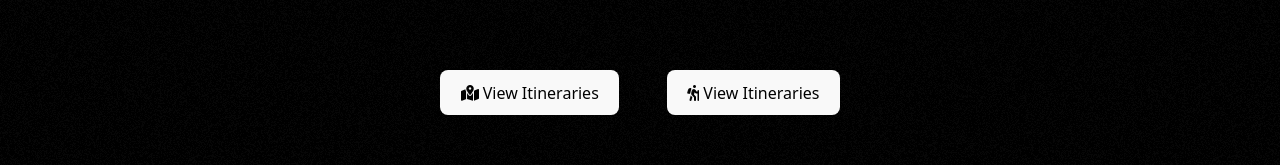
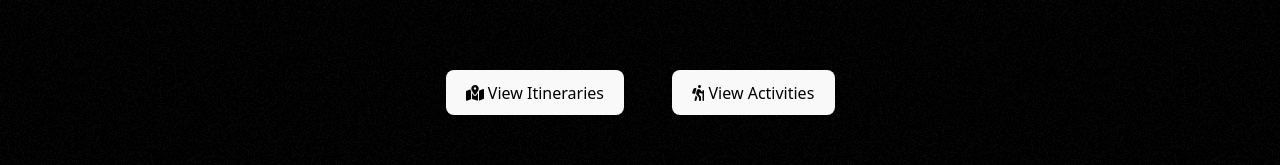
Before and after one commit to Vassa94/mytinerary-IgnacioVassallo, a React (Vite) app: page /destination/1 in a window 1280 px wide. Shown: the part 1144-1309 px from the top of the page. Built offline with nearby package versions, Linux system fonts and the light colour scheme; no server answers.

Commit message:
correccion texto activities

```diff
--- a/src/pages/DestinationPage.jsx
+++ b/src/pages/DestinationPage.jsx
@@ -72,7 +72,7 @@ const DestinationPage = () => {
             onClick={() => scrollToContent("activities-section")}
           >
             <i className="fa-solid fa-person-hiking fa-flip"></i> View
-            Itineraries
+            Activities
           </button>
         </div>
         <h2 className="text-center mt-5 mb-5">Section under Construction</h2>
```
